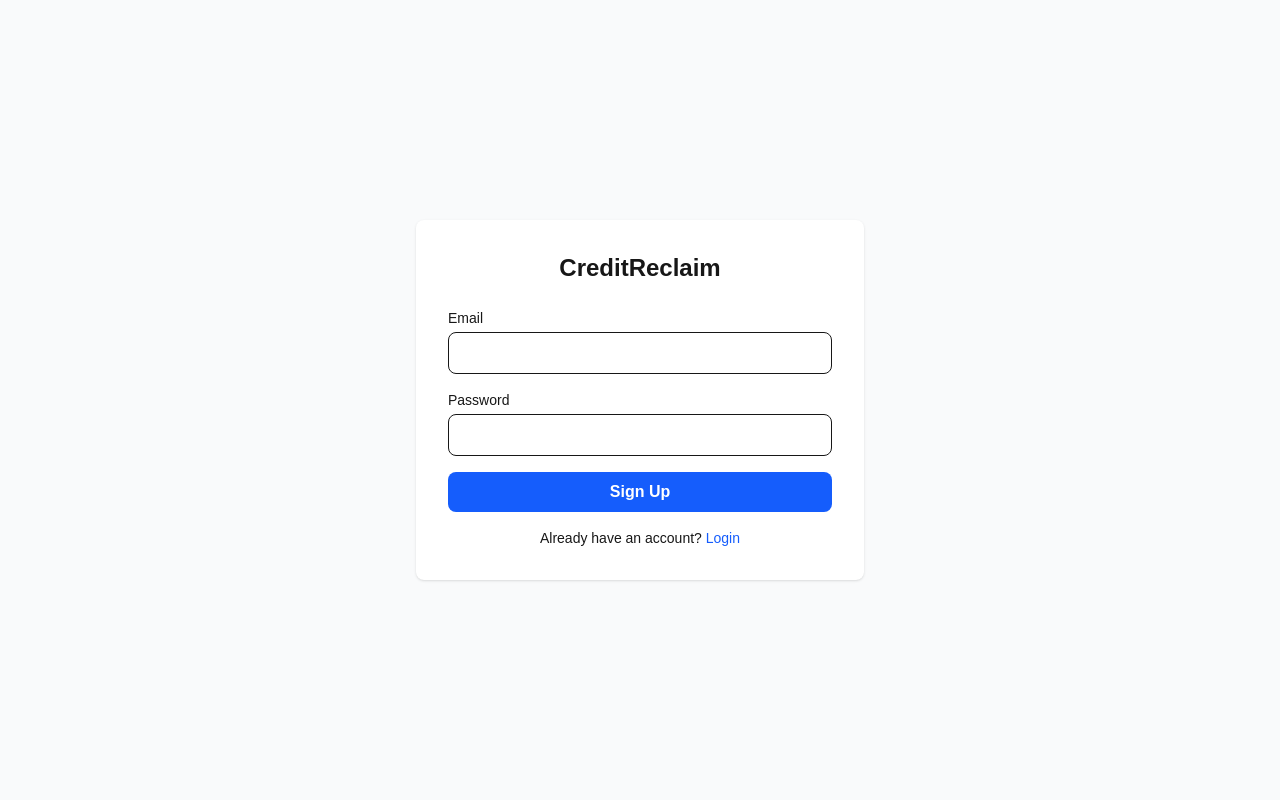
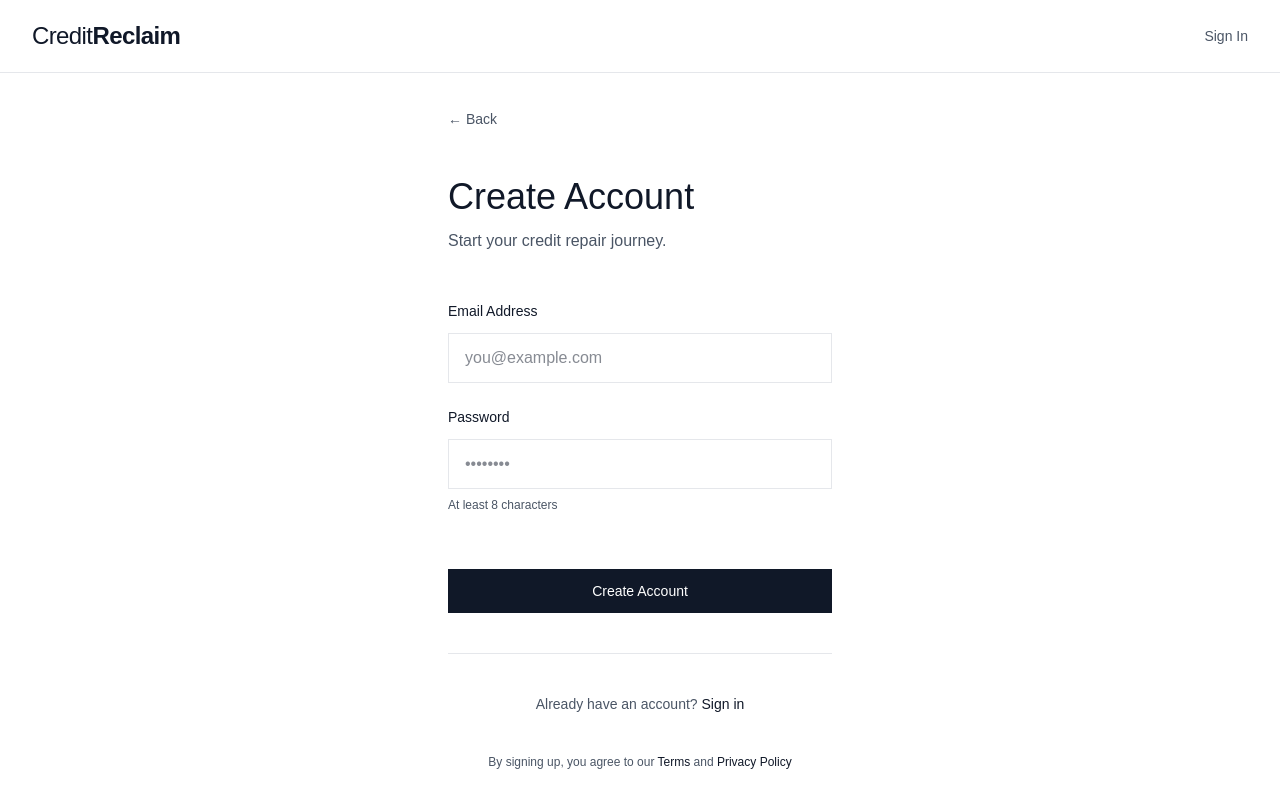
Before and after one commit to chrispeer69/creditreclaim-landing, a Next.js app: page /signup in a window 1280 px wide. Built offline with nearby package versions, Linux system fonts and the light colour scheme.

Commit message:
Phase 1: Signup and Login pages - TowGrade premium aesthetic

```diff
--- a/app/login/page.tsx
+++ b/app/login/page.tsx
@@ -1,6 +1,7 @@
 'use client';
 import { useState } from 'react';
 import { useRouter } from 'next/navigation';
+import Link from 'next/link';
 
 export default function LoginPage() {
   const [email, setEmail] = useState('');
@@ -32,24 +33,79 @@ export default function LoginPage() {
   };
 
   return (
-    <div className="min-h-screen flex items-center justify-center bg-gray-50">
-      <div className="w-full max-w-md p-8 bg-white rounded-lg shadow">
-        <h1 className="text-2xl font-bold mb-6 text-center">CreditReclaim</h1>
-        <form onSubmit={handleLogin} className="space-y-4">
-          <div>
-            <label className="block text-sm font-medium mb-1">Email</label>
-            <input type="email" value={email} onChange={(e) => setEmail(e.target.value)} className="w-full px-4 py-2 border rounded-lg" required />
+    <div className="min-h-screen bg-white">
+      {/* Nav */}
+      <nav className="border-b border-gray-200 bg-white">
+        <div className="max-w-7xl mx-auto px-8 py-5 flex justify-between items-center">
+          <Link href="/" className="text-2xl font-light tracking-tight text-gray-900">
+            Credit<span className="font-semibold">Reclaim</span>
+          </Link>
+          <Link href="/signup" className="text-sm text-gray-600 hover:text-gray-900 font-medium">Sign Up</Link>
+        </div>
+      </nav>
+
+      {/* Content */}
+      <div className="flex items-center justify-center min-h-[calc(100vh-70px)]">
+        <div className="w-full max-w-md px-8">
+          <Link href="/" className="text-sm text-gray-600 hover:text-gray-900 mb-12 inline-flex items-center gap-2">
+            ← Back
+          </Link>
+
+          <div className="mb-12">
+            <h1 className="text-4xl font-light text-gray-900 mb-3">Welcome Back</h1>
+            <p className="text-gray-600 font-light">Sign in to your account.</p>
           </div>
-          <div>
-            <label className="block text-sm font-medium mb-1">Password</label>
-            <input type="password" value={password} onChange={(e) => setPassword(e.target.value)} className="w-full px-4 py-2 border rounded-lg" required />
+
+          <form onSubmit={handleLogin} className="space-y-6">
+            <div>
+              <label className="block text-sm font-medium text-gray-900 mb-3">Email Address</label>
+              <input
+                type="email"
+                value={email}
+                onChange={(e) => setEmail(e.target.value)}
+                className="w-full px-4 py-3 border border-gray-200 bg-white text-gray-900 text-base focus:outline-none focus:border-gray-900 transition"
+                placeholder="you@example.com"
+                required
+              />
+            </div>
+
+            <div>
+              <label className="block text-sm font-medium text-gray-900 mb-3">Password</label>
+              <input
+                type="password"
+                value={password}
+                onChange={(e) => setPassword(e.target.value)}
+                className="w-full px-4 py-3 border border-gray-200 bg-white text-gray-900 text-base focus:outline-none focus:border-gray-900 transition"
+                placeholder="••••••••"
+                required
+              />
+            </div>
+
+            {error && (
+              <div className="p-4 border border-red-300 bg-red-50">
+                <p className="text-sm text-red-900 font-medium">{error}</p>
+              </div>
+            )}
+
+            <button
+              type="submit"
+              disabled={loading}
+              className="w-full py-3 bg-gray-900 text-white text-sm font-medium hover:bg-gray-800 transition disabled:opacity-50 mt-8"
+            >
+              {loading ? 'Signing in...' : 'Sign In'}
+            </button>
+          </form>
+
+          <div className="mt-10 pt-10 border-t border-gray-200">
+            <p className="text-sm text-gray-600 font-light text-center">
+              Don't have an account? <Link href="/signup" className="text-gray-900 font-medium hover:underline">Create one</Link>
+            </p>
           </div>
-          {error && <div className="p-3 bg-red-100 text-red-700 rounded">{error}</div>}
-          <button type="submit" disabled={loading} className="w-full py-2 bg-blue-600 text-white rounded-lg font-semibold disabled:opacity-50">
-            {loading ? 'Logging in...' : 'Login'}
-          </button>
-        </form>
-        <p className="text-sm text-center mt-4">Don't have an account? <a href="/signup" className="text-blue-600">Sign up</a></p>
+
+          <p className="text-center text-gray-600 font-light text-xs mt-10">
+            <a href="#" className="text-gray-900 hover:underline">Can't remember your password?</a>
+          </p>
+        </div>
       </div>
     </div>
   );
--- a/app/signup/page.tsx
+++ b/app/signup/page.tsx
@@ -1,6 +1,7 @@
 'use client';
 import { useState } from 'react';
 import { useRouter } from 'next/navigation';
+import Link from 'next/link';
 
 export default function SignupPage() {
   const [email, setEmail] = useState('');
@@ -32,24 +33,80 @@ export default function SignupPage() {
   };
 
   return (
-    <div className="min-h-screen flex items-center justify-center bg-gray-50">
-      <div className="w-full max-w-md p-8 bg-white rounded-lg shadow">
-        <h1 className="text-2xl font-bold mb-6 text-center">CreditReclaim</h1>
-        <form onSubmit={handleSignup} className="space-y-4">
-          <div>
-            <label className="block text-sm font-medium mb-1">Email</label>
-            <input type="email" value={email} onChange={(e) => setEmail(e.target.value)} className="w-full px-4 py-2 border rounded-lg" required />
+    <div className="min-h-screen bg-white">
+      {/* Nav */}
+      <nav className="border-b border-gray-200 bg-white">
+        <div className="max-w-7xl mx-auto px-8 py-5 flex justify-between items-center">
+          <Link href="/" className="text-2xl font-light tracking-tight text-gray-900">
+            Credit<span className="font-semibold">Reclaim</span>
+          </Link>
+          <Link href="/login" className="text-sm text-gray-600 hover:text-gray-900 font-medium">Sign In</Link>
+        </div>
+      </nav>
+
+      {/* Content */}
+      <div className="flex items-center justify-center min-h-[calc(100vh-70px)]">
+        <div className="w-full max-w-md px-8">
+          <Link href="/" className="text-sm text-gray-600 hover:text-gray-900 mb-12 inline-flex items-center gap-2">
+            ← Back
+          </Link>
+
+          <div className="mb-12">
+            <h1 className="text-4xl font-light text-gray-900 mb-3">Create Account</h1>
+            <p className="text-gray-600 font-light">Start your credit repair journey.</p>
           </div>
-          <div>
-            <label className="block text-sm font-medium mb-1">Password</label>
-            <input type="password" value={password} onChange={(e) => setPassword(e.target.value)} className="w-full px-4 py-2 border rounded-lg" required />
+
+          <form onSubmit={handleSignup} className="space-y-6">
+            <div>
+              <label className="block text-sm font-medium text-gray-900 mb-3">Email Address</label>
+              <input
+                type="email"
+                value={email}
+                onChange={(e) => setEmail(e.target.value)}
+                className="w-full px-4 py-3 border border-gray-200 bg-white text-gray-900 text-base focus:outline-none focus:border-gray-900 transition"
+                placeholder="you@example.com"
+                required
+              />
+            </div>
+
+            <div>
+              <label className="block text-sm font-medium text-gray-900 mb-3">Password</label>
+              <input
+                type="password"
+                value={password}
+                onChange={(e) => setPassword(e.target.value)}
+                className="w-full px-4 py-3 border border-gray-200 bg-white text-gray-900 text-base focus:outline-none focus:border-gray-900 transition"
+                placeholder="••••••••"
+                required
+              />
+              <p className="text-xs text-gray-600 font-light mt-2">At least 8 characters</p>
+            </div>
+
+            {error && (
+              <div className="p-4 border border-red-300 bg-red-50">
+                <p className="text-sm text-red-900 font-medium">{error}</p>
+              </div>
+            )}
+
+            <button
+              type="submit"
+              disabled={loading}
+              className="w-full py-3 bg-gray-900 text-white text-sm font-medium hover:bg-gray-800 transition disabled:opacity-50 mt-8"
+            >
+              {loading ? 'Creating Account...' : 'Create Account'}
+            </button>
+          </form>
+
+          <div className="mt-10 pt-10 border-t border-gray-200">
+            <p className="text-sm text-gray-600 font-light text-center">
+              Already have an account? <Link href="/login" className="text-gray-900 font-medium hover:underline">Sign in</Link>
+            </p>
           </div>
-          {error && <div className="p-3 bg-red-100 text-red-700 rounded">{error}</div>}
-          <button type="submit" disabled={loading} className="w-full py-2 bg-blue-600 text-white rounded-lg font-semibold disabled:opacity-50">
-            {loading ? 'Creating...' : 'Sign Up'}
-          </button>
-        </form>
-        <p className="text-sm text-center mt-4">Already have an account? <a href="/login" className="text-blue-600">Login</a></p>
+
+          <p className="text-center text-gray-600 font-light text-xs mt-10">
+            By signing up, you agree to our <a href="#" className="text-gray-900 hover:underline">Terms</a> and <a href="#" className="text-gray-900 hover:underline">Privacy Policy</a>
+          </p>
+        </div>
       </div>
     </div>
   );
```
